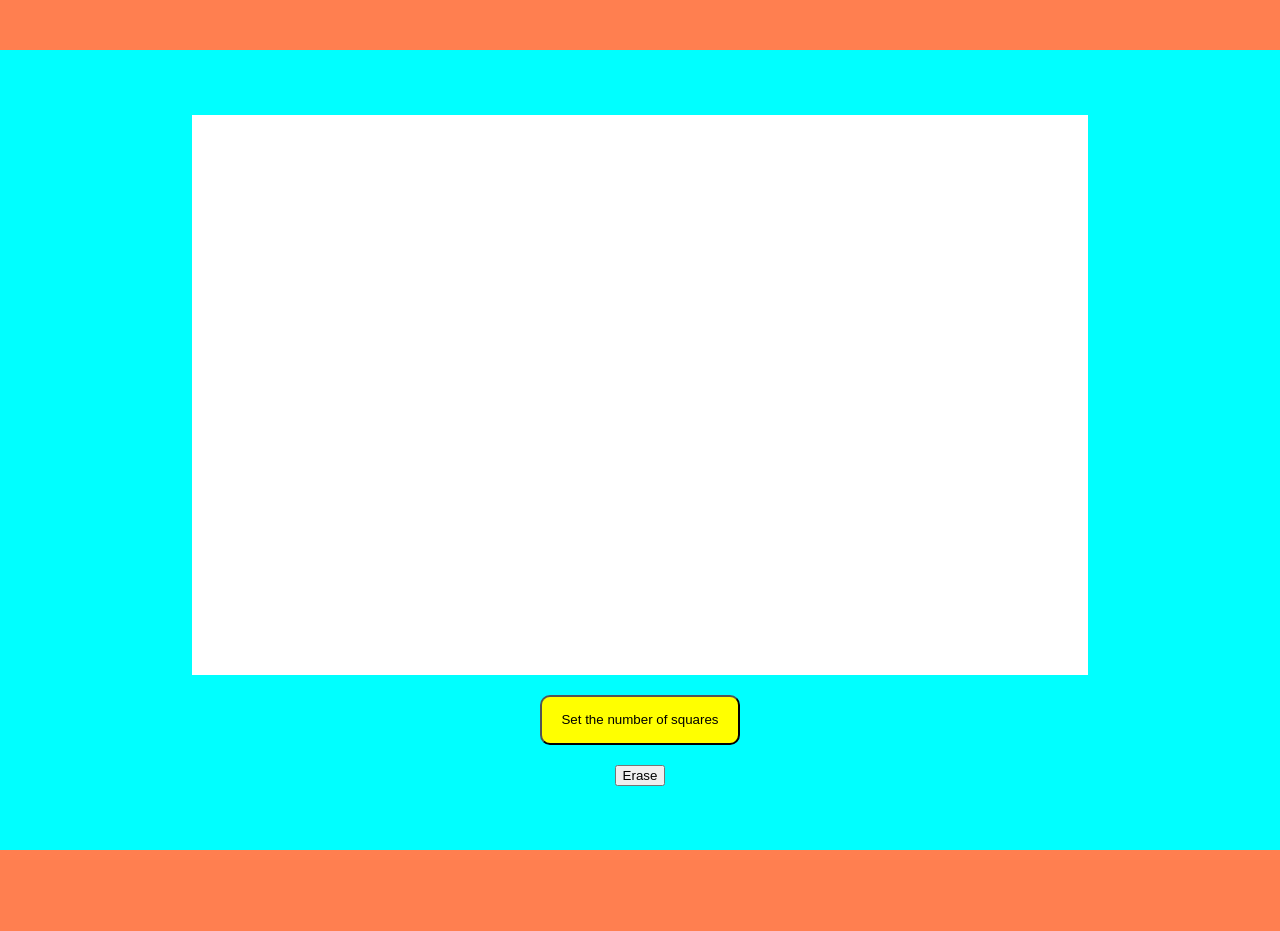
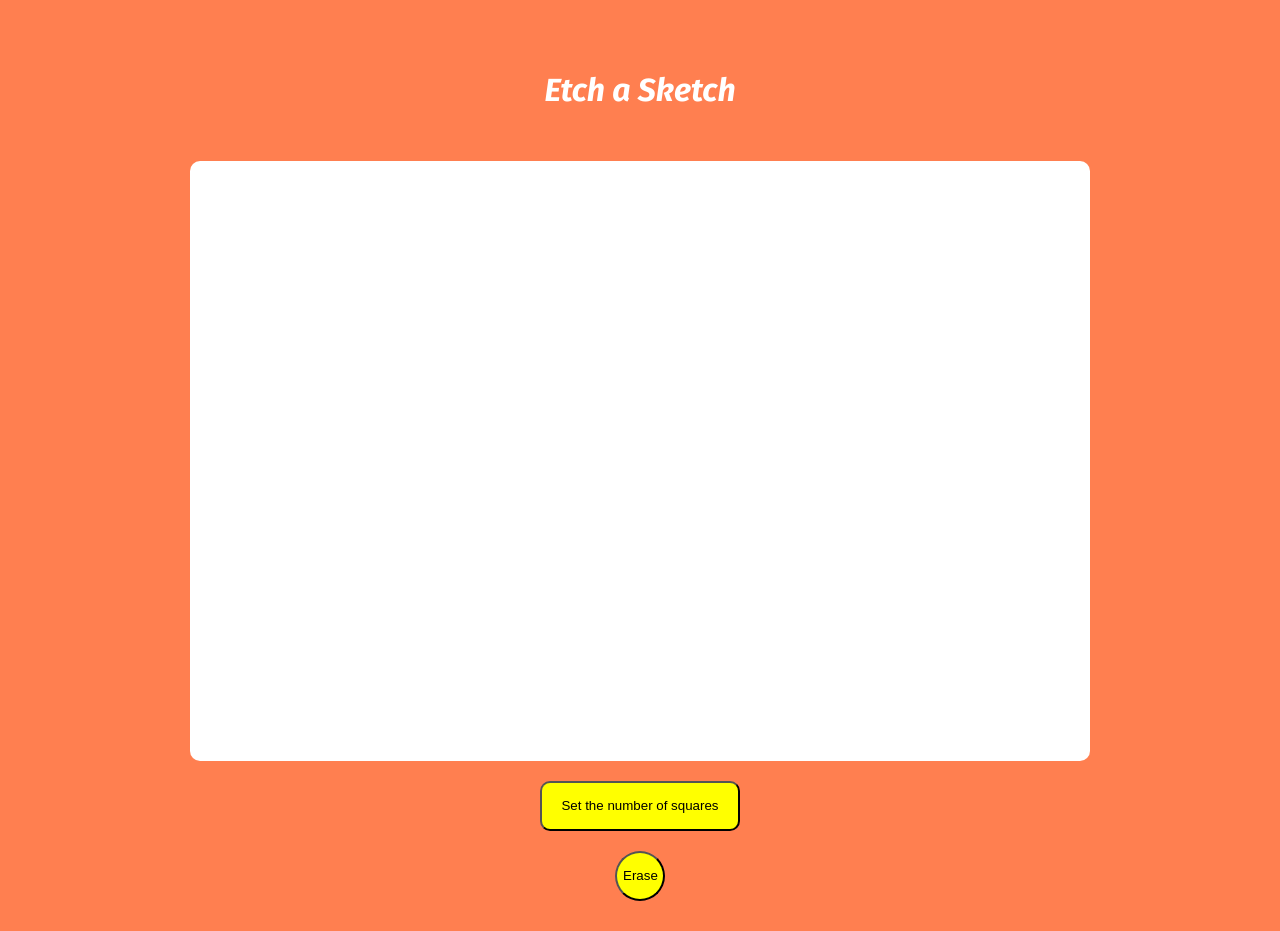
Before and after one commit to Big-Plato/etch-a-sketch, a plain HTML site: page index.html in a window 1280 px wide. Before the commit the page ends 850 px from the top, so only its background shows below. Drawn offline with Linux system fonts and the light colour scheme; a web font is replaced by a local one.

Commit message:
Erase button fixed

```diff
--- a/index.html
+++ b/index.html
@@ -4,9 +4,13 @@
     <meta charset="UTF-8">
     <meta name="viewport" content="width=device-width, initial-scale=1.0">
     <title>Etch-a-Sketch</title>
-    <link rel="stylesheet" href="./styles.css"
+    <link rel="stylesheet" href="./styles.css">
+    <link rel="preconnect" href="https://fonts.googleapis.com">
+    <link rel="preconnect" href="https://fonts.gstatic.com" crossorigin>
+    <link href="https://fonts.googleapis.com/css2?family=Fira+Sans:ital,wght@0,100;0,200;0,300;0,400;0,500;0,600;0,700;0,800;0,900;1,100;1,200;1,300;1,400;1,500;1,600;1,700;1,800;1,900&family=Girassol&family=Hanken+Grotesk:ital,wght@0,100..900;1,100..900&family=Playfair+Display:ital,wght@0,400..900;1,400..900&family=Poppins:ital,wght@0,100;0,200;0,300;0,400;0,500;0,600;0,700;0,800;0,900;1,100;1,200;1,300;1,400;1,500;1,600;1,700;1,800;1,900&family=Roboto:ital,wght@0,100;0,300;0,400;0,500;0,700;0,900;1,100;1,300;1,400;1,500;1,700;1,900&family=Rubik+Puddles&display=swap" rel="stylesheet">
 </head>
 <body>
+    <h1>Etch a Sketch</h1>
     <div class="container">
         <div class="square-div">
 
--- a/index.js
+++ b/index.js
@@ -62,9 +62,7 @@ function etchSketch() {
 
   // The click remove by the number of squares divided by two only, so to clear it up the user have to click many times, I'll fix that somehow
   eraseBtn.addEventListener("click", () => {
-    for (child of squareOfDivs.children) {
-      child.remove();
-    }
+    squareOfDivs.innerHTML = "";
   });
 }
 
--- a/styles.css
+++ b/styles.css
@@ -4,15 +4,21 @@ body {
     box-sizing: border-box;
     background-color:coral;
     display: flex;
+    flex-direction: column;
     justify-content: center;
     align-items: center;
     position: relative;
     top: 50px;
-
+    font-family: "Fira Sans", serif;
 }
 
+h1 {
+    font-style: italic;
+    color: white;
+    box-shadow: 2px solid black;
+}
 .container {
-    background-color: aqua;
+    background-color: coral;
     width: 1280px;
     height: 800px;
     display: flex;
@@ -20,16 +26,33 @@ body {
     align-items: center;
     flex-direction: column;
     gap: 20px;
+    box-shadow:5px 5px -5px 5px black;
 }
 
 .square-div {
     background-color: white;
-    width: 70%;
-    height: 70%;
+    border-radius: 10px;
+    width: 900px;
+    height: 600px;
+    display: flex;
+    flex-wrap: wrap;
 }
 
-/* .btn {
-    width: 200px;
-    height: 100px;
+.btn {
+    border-radius: 50%;
+    width: 50px;
+    height: 50px;
     background-color: yellow;
-} */
+}
+
+.square {
+    /* border: 1px solid black; */
+    flex: 1 1 12%;
+    max-height: 50%;
+    max-width: 50%;
+
+}
+
+.square:hover {
+    background-color: black;
+}
```
